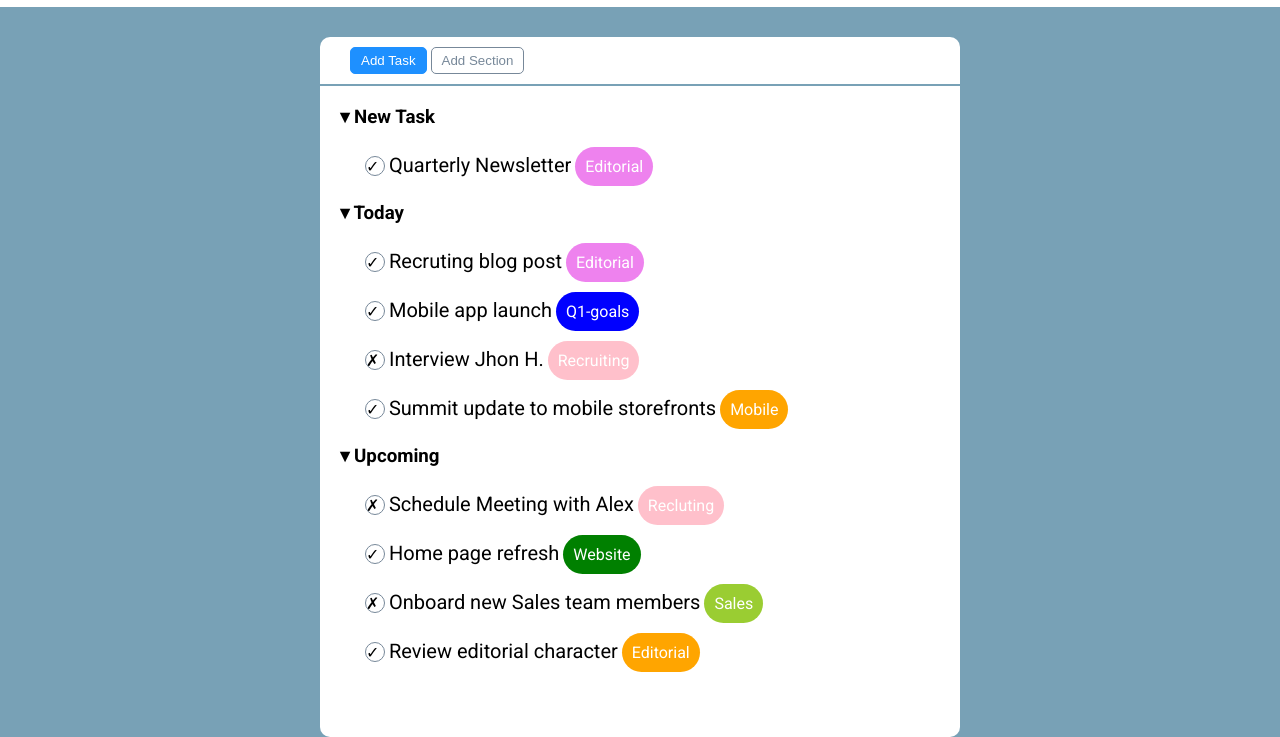
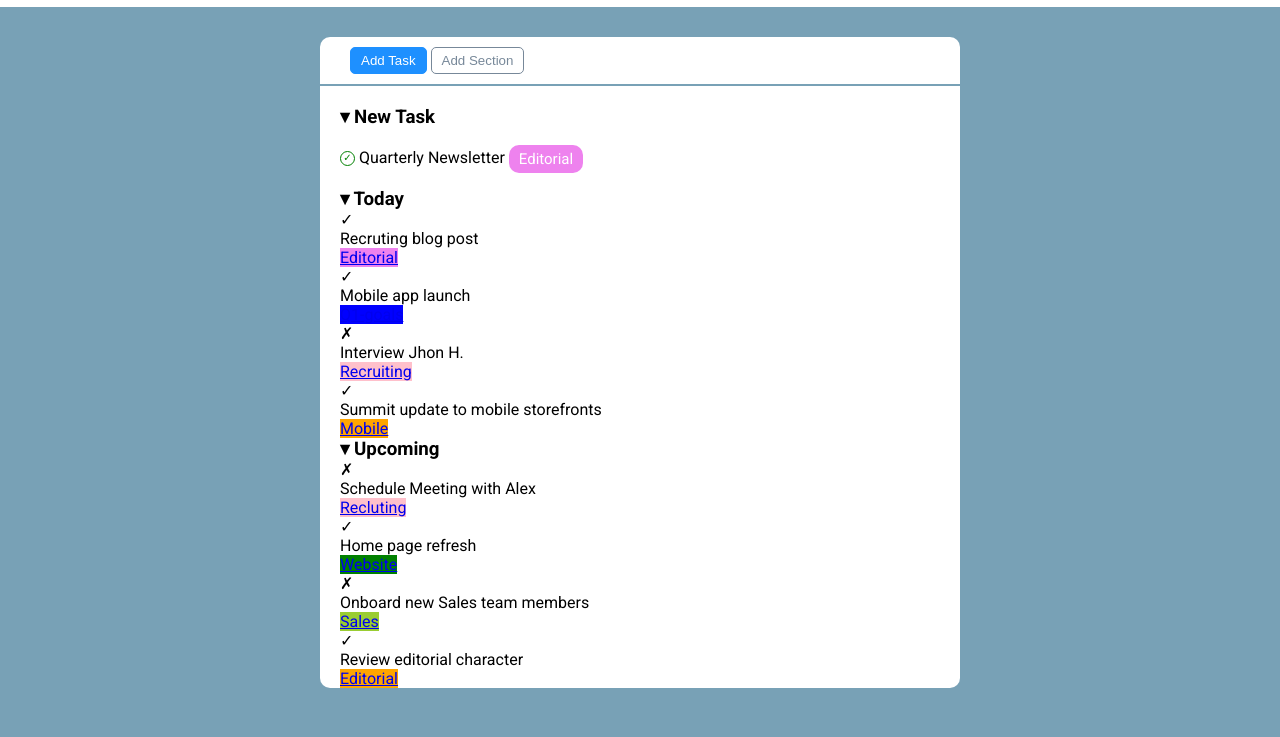
Before and after one commit to Salvo170586SP/html-css-toboolist, a plain HTML site: page index.html in a window 1280 px wide. Shown: the part 71-808 px from the top of the page. Drawn offline with Linux system fonts and the light colour scheme.

Commit message:
correct section new task

```diff
--- a/css/style.css
+++ b/css/style.css
@@ -36,12 +36,14 @@ section{
 
 .container{
     width: 50%;
-    height: 700px;
     margin: 0 auto;
     border-radius: 10px;
     background-color: white;
 }
 
+ul{
+    list-style-type: none;
+}
 
 /*sezione actions*/
 
@@ -70,58 +72,64 @@ section{
 
 /*sezione task*/
 #task{
-    margin: 20px 20px 20px 0;
+    padding: 20px;
 }
 
-.row-items{
-    margin: 25px;
+.task-status{
+    width: 15px;
+    height: 15px;
+    border: 1px solid transparent;
+    border-radius: 50%;
+    display: inline-block;
+    text-align: center;
+    vertical-align: middle;
+    font-size: 10px;
 }
 
-.entity{
-    width: 20px;
-    height: 20px;
-    border: 1px solid lightslategray;
-    border-radius: 50%;
-    display: inline-block;
+
+.done{
+    color:green;
+    border-color: currentColor;
 }
 
-.name-task{
-    display: inline;
-    font-size: 20px;
+.undone{
+    color:red;
+    border-color: currentColor;
 }
 
-.link-task{
-    border-radius: 20px;
-    text-decoration-line: none;
-    padding: 10px;
+
+.badge-task{
+    border-radius: 10px;
+    padding: 5px 10px;
+    font-size: 15px;
+    vertical-align: middle;
+    color: white;
 }
 
 .violet{
     background-color: violet;
-    color: white;
 }
 
 .blue{
     background-color: blue;
-    color: white;
 }
 
 .pink{
     background-color: pink;
-    color: white;
 }
 
 .orange{
     background-color: orange;
-    color:white;
 }
 
 .yellowgreen{
     background-color: yellowgreen;
-    color: white;
 }
 
 .green{
     background-color: green;
-    color: white;
 }
+
+.task-item{
+    margin-top: 20px;
+}
--- a/index.html
+++ b/index.html
@@ -29,14 +29,16 @@
           <button id="white" class="button-item">Add Section</button>
         </section>
 
-        <!--sezione task-->
+        <!--sezione tasks-->
         <section id="task">
-          <h3 class="add-task">&dtrif; New Task</h3>
-          <div class="row-items">
-            <div class="entity">&check;</div>
-            <p class="name-task">Quarterly Newsletter</p>
-            <a class="link-task violet" href="#">Editorial</a>
-          </div>
+          <ul>
+            <li>
+              <h3>&blacktriangledown; New Task</h3>
+              <ul>
+                <li class="task-item"><span class="task-status done">&check;</span> Quarterly Newsletter <span class="badge-task violet">Editorial</span></li>
+              </ul>
+            </li>
+          </ul>
         </section>
 
         <section id="today">
```
